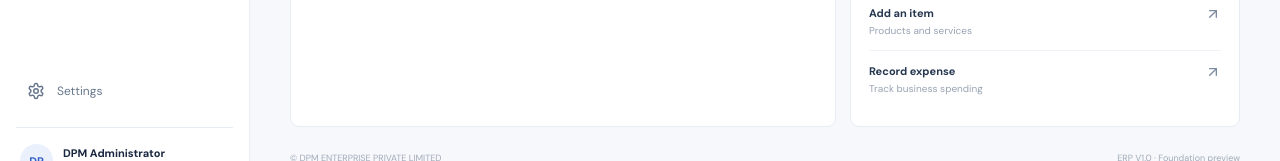
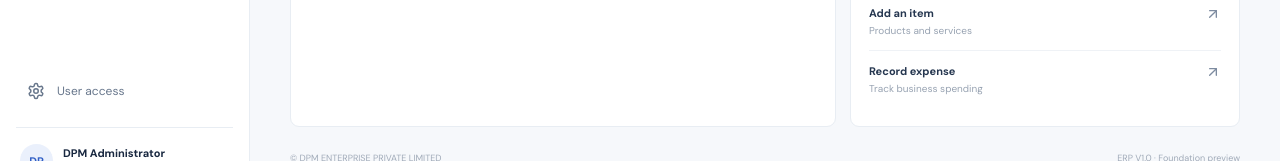
Before and after one commit to dpmenterprise2007-art/dpm-enterprise-erp, a Next.js app in the folder frontend/: page / in a window 1280 px wide. Shown: the part 700-861 px from the top of the page. Built offline with nearby package versions, Linux system fonts and the light colour scheme.

Commit message:
feat: link dashboard settings to admin user access

```diff
--- a/frontend/app/page.tsx
+++ b/frontend/app/page.tsx
@@ -20,7 +20,7 @@ export default function Home() {
       <div className="label">WORKSPACE</div><div className="company">▦ <span>DPM Enterprise Pvt. Ltd.</span>⌄</div>
       <div className="label menu-label">MENU</div>
       <nav>{links.map(([name, Icon], i) => <a className={i===0?"nav active":"nav"} href={name === "Sales & Invoices" ? "/invoices/new" : name === "Parties" ? "/customers" : name === "Purchase" ? "/suppliers" : "#"} key={name}><Icon size={18}/>{name}</a>)}</nav>
-      <div className="side-bottom"><a className="nav" href="#"><Settings size={18}/>Settings</a><div className="user"><div className="avatar">DP</div><div><b>DPM Administrator</b><small>Administrator</small></div></div></div>
+      <div className="side-bottom"><a className="nav" href="/settings/users"><Settings size={18}/>User access</a><div className="user"><div className="avatar">DP</div><div><b>DPM Administrator</b><small>Administrator</small></div></div></div>
     </aside>
     <section className="main">
       <header className="top"><div className="crumb">Workspace <span>/</span> <b>Overview</b></div><div className="tools"><a href="/login" style={{fontSize:"11px",color:"#315fc6",textDecoration:"none"}}>Sign in</a><div className="search"><Search size={16}/> Search anything...</div><Bell size={18}/><div className="avatar">DP</div></div></header>
```
